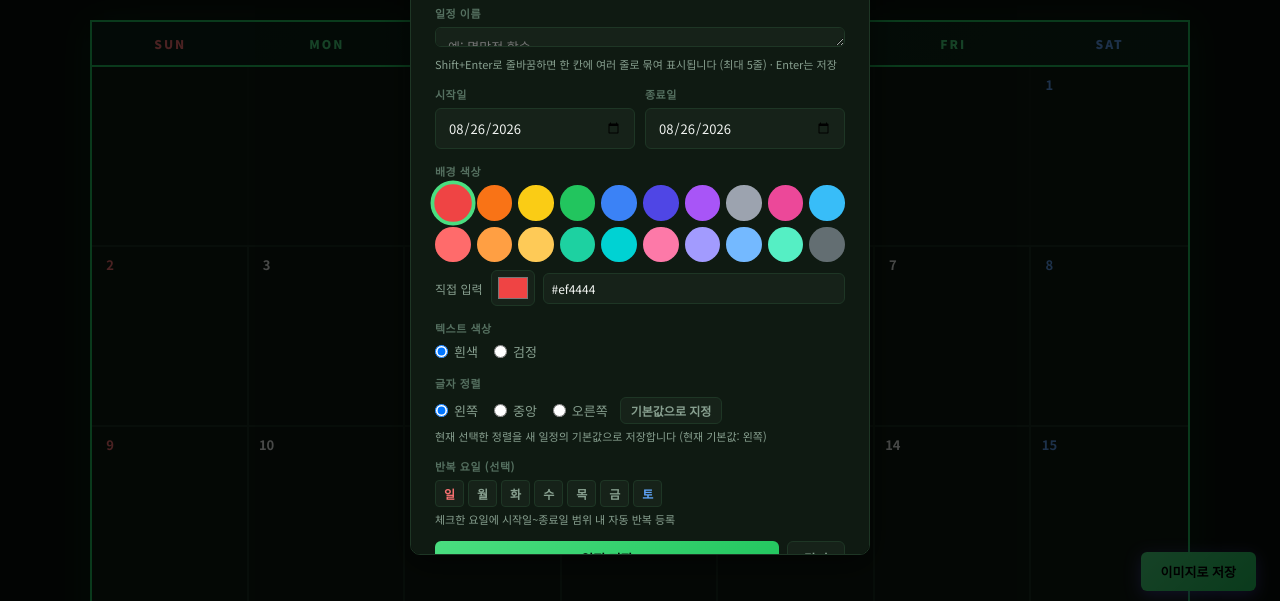
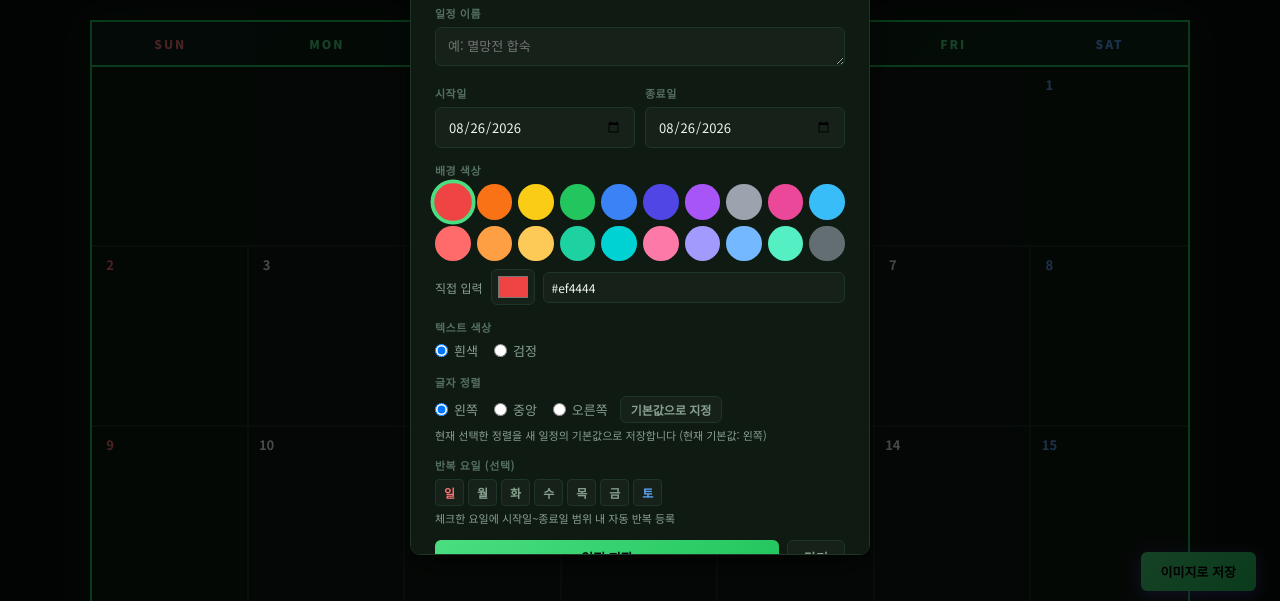
Before and after one commit to dugout26/mk-calendar, a website: page index.html in a window 1280 px wide. Both pictures are taken after a click on the button "＋ 일정 추가". Shown: the part 185-786 px from the top of the page. Drawn offline with nearby package versions, Linux system fonts and the light colour scheme.

Commit message:
일정 입력칸 잘림 수정 + 줄바꿈 안내문 제거
- box-sizing:border-box 보정: scrollHeight에 테두리 높이를 더해 높이 계산
- 모달이 표시된 뒤에 높이를 재계산 (숨김 상태에서 0으로 계산되던 문제)
- line-height 지정으로 여러 줄 입력 시 간격 정리

Co-Authored-By: Claude Fable 5 <noreply@anthropic.com>

```diff
--- a/index.html
+++ b/index.html
@@ -737,8 +737,7 @@ select.form-input { cursor: pointer; }
     <!-- 일정 (이벤트 배너) 추가 -->
     <div class="form-group">
       <label class="form-label">일정 이름</label>
-      <textarea class="form-input" id="event-text-input" rows="1" placeholder="예: 멸망전 합숙" style="min-height:0; resize:vertical" oninput="autoGrowTextarea(this)" onkeydown="handleEventTextKeydown(event)"></textarea>
-      <div style="font-size:11px; color:var(--text2); margin-top:4px">Shift+Enter로 줄바꿈하면 한 칸에 여러 줄로 묶여 표시됩니다 (최대 5줄) · Enter는 저장</div>
+      <textarea class="form-input" id="event-text-input" rows="1" placeholder="예: 멸망전 합숙" style="min-height:0; line-height:1.45; resize:vertical; overflow:hidden" oninput="autoGrowTextarea(this)" onkeydown="handleEventTextKeydown(event)"></textarea>
     </div>
     <div style="display:grid; grid-template-columns:1fr 1fr; gap:10px" class="form-group">
       <div>
@@ -840,8 +839,7 @@ select.form-input { cursor: pointer; }
 
     <div class="form-group">
       <label class="form-label">내용</label>
-      <textarea class="form-input" id="pending-text-input" rows="1" placeholder="예: 멸망전 (일정 미정)" style="min-height:0; resize:vertical" oninput="autoGrowTextarea(this)" onkeydown="handlePendingTextKeydown(event)"></textarea>
-      <div style="font-size:11px; color:var(--text2); margin-top:4px">Shift+Enter로 줄바꿈하면 한 칸에 여러 줄로 묶여 표시됩니다 (최대 5줄) · Enter는 저장</div>
+      <textarea class="form-input" id="pending-text-input" rows="1" placeholder="예: 멸망전 (일정 미정)" style="min-height:0; line-height:1.45; resize:vertical; overflow:hidden" oninput="autoGrowTextarea(this)" onkeydown="handlePendingTextKeydown(event)"></textarea>
     </div>
     <div class="form-group">
       <label class="form-label">배경 색상</label>
@@ -1915,6 +1913,8 @@ function openDayModal(key) {
   renderDayEventsList(key);
 
   document.getElementById('day-modal-overlay').classList.add('active');
+  // 높이 계산은 모달이 보이게 된 뒤에 해야 정확함
+  autoGrowTextarea(document.getElementById('event-text-input'));
 }
 
 // 팔레트(기본 또는 커스텀) 기반 색상 그리드 렌더링
@@ -2192,7 +2192,10 @@ function closeEventModal() { closeDayModal(); }
 function autoGrowTextarea(el) {
   if (!el) return;
   el.style.height = 'auto';
-  el.style.height = Math.min(el.scrollHeight, 150) + 'px';
+  // box-sizing:border-box이므로 scrollHeight(패딩 포함)에 테두리 높이를 더해야 안 잘림
+  const cs = getComputedStyle(el);
+  const border = (parseFloat(cs.borderTopWidth) || 0) + (parseFloat(cs.borderBottomWidth) || 0);
+  el.style.height = Math.min(el.scrollHeight + border, 150) + 'px';
 }
 
 // Enter = 저장, Shift+Enter = 줄바꿈 (한글 조합 중에는 무시)
@@ -2444,6 +2447,7 @@ function openPendingModal(memoId, slot) {
 
   renderPendingList();
   document.getElementById('pending-modal-overlay').classList.add('active');
+  autoGrowTextarea(document.getElementById('pending-text-input'));
 }
 
 function closePendingModal() {
```
